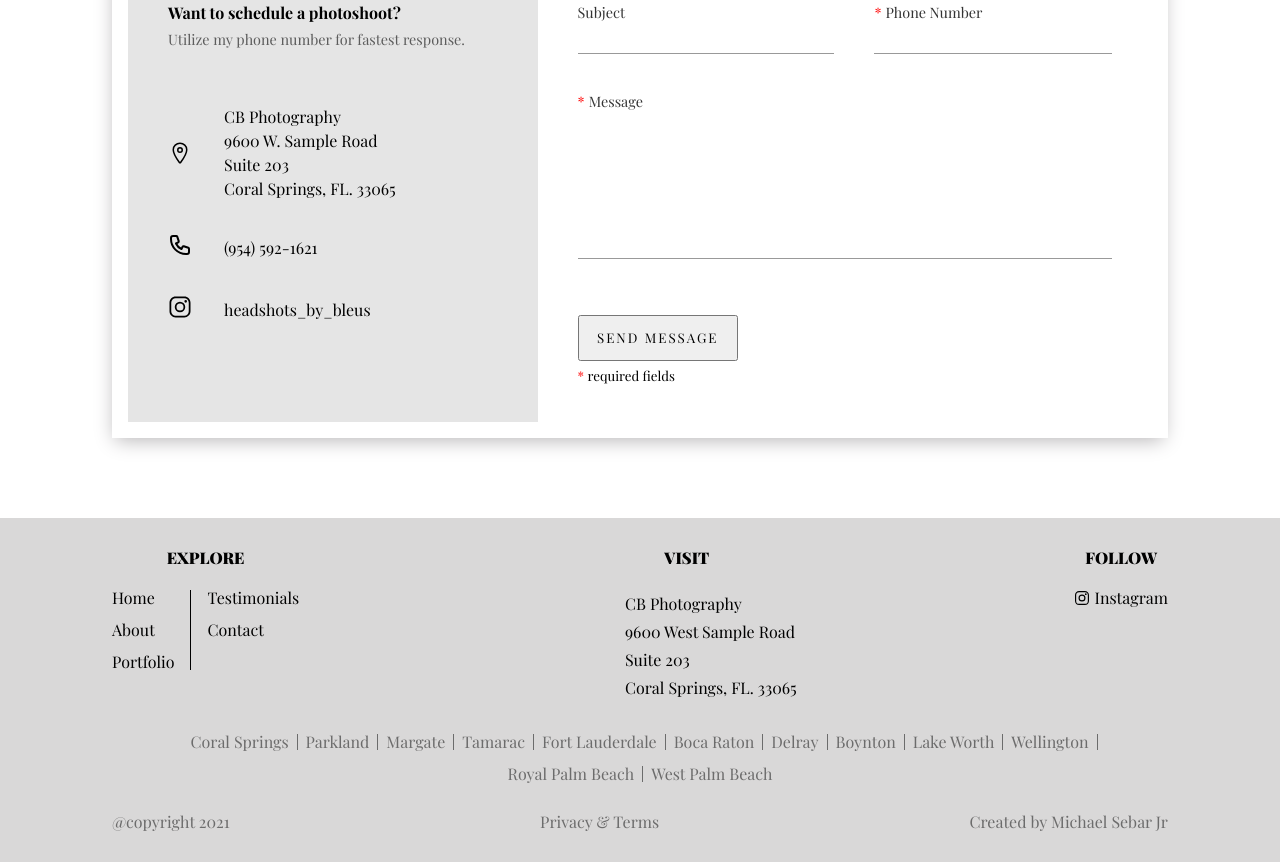
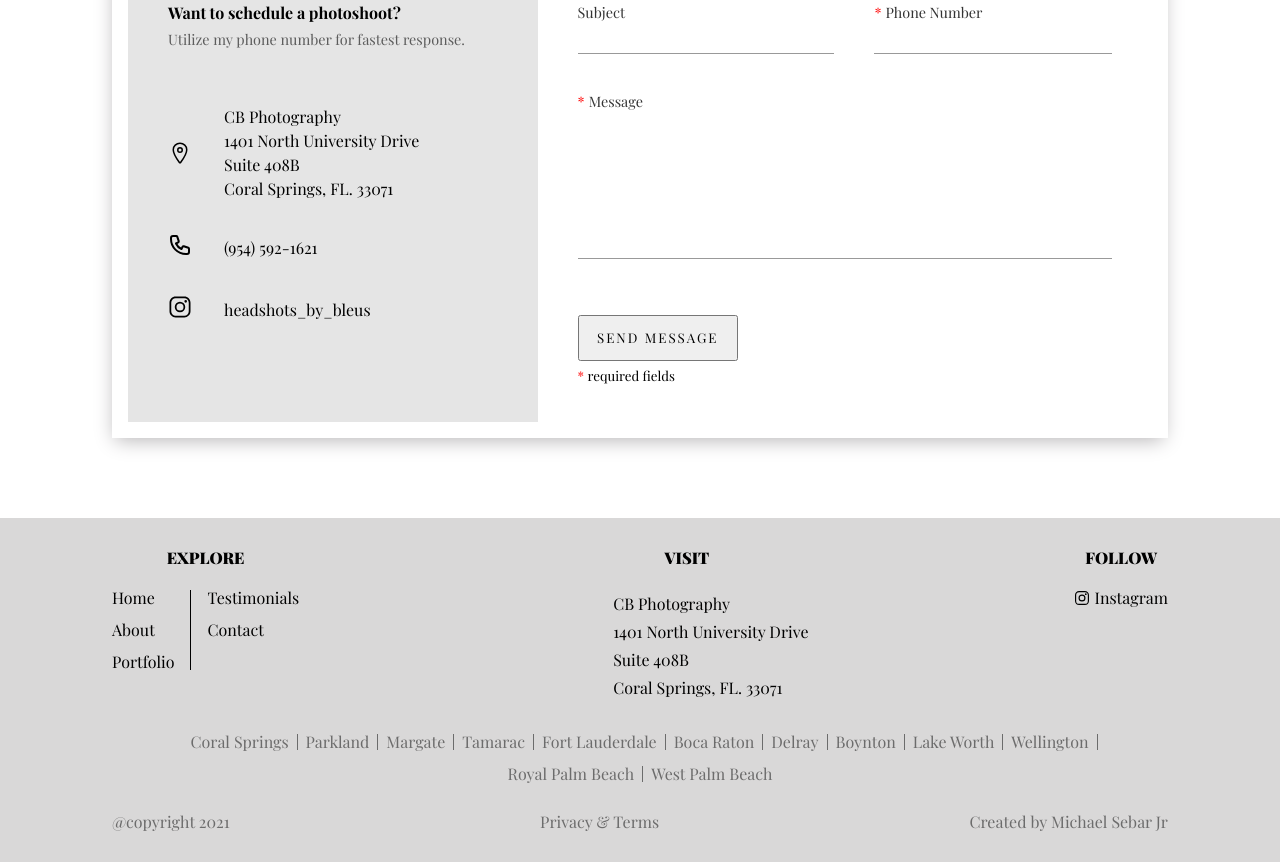
Before and after one commit to msebarjr/CB-Photography, a Next.js app: page /contact in a window 1280 px wide. Shown: the part 800-1662 px from the top of the page. Built offline with nearby package versions, Linux system fonts and the light colour scheme.

Commit message:
Updated business address

```diff
--- a/components/footer/FooterInfo.js
+++ b/components/footer/FooterInfo.js
@@ -1,4 +1,4 @@
-import styles from "../../styles/FooterInfo.module.css";
+import styles from '../../styles/FooterInfo.module.css';
 
 function FooterInfo() {
   return (
@@ -6,9 +6,9 @@ function FooterInfo() {
       <h4 className={styles.footer_info_title}>Visit</h4>
       <div className={styles.info_wrapper}>
         <p>CB Photography</p>
-                <p>9600 West Sample Road</p>
-                <p>Suite 203</p>
-                <p>Coral Springs, FL. 33065</p>
+        <p>1401 North University Drive</p>
+        <p>Suite 408B</p>
+        <p>Coral Springs, FL. 33071</p>
       </div>
     </div>
   );
--- a/components/form/ContactDetails.js
+++ b/components/form/ContactDetails.js
@@ -12,9 +12,9 @@ function ContactDetails() {
         <IoLocationOutline className={styles.icon} />
         <div>
           <p className={styles.text}>CB Photography</p>
-          <p className={styles.text}>9600 W. Sample Road</p>
-          <p className={styles.text}>Suite 203</p>
-          <p className={styles.text}>Coral Springs, FL. 33065</p>
+          <p className={styles.text}>1401 North University Drive</p>
+          <p className={styles.text}>Suite 408B</p>
+          <p className={styles.text}>Coral Springs, FL. 33071</p>
         </div>
       </div>
       <div className={styles.icon_text}>
```
Lines whose indentation alone changed are shown as unchanged.
